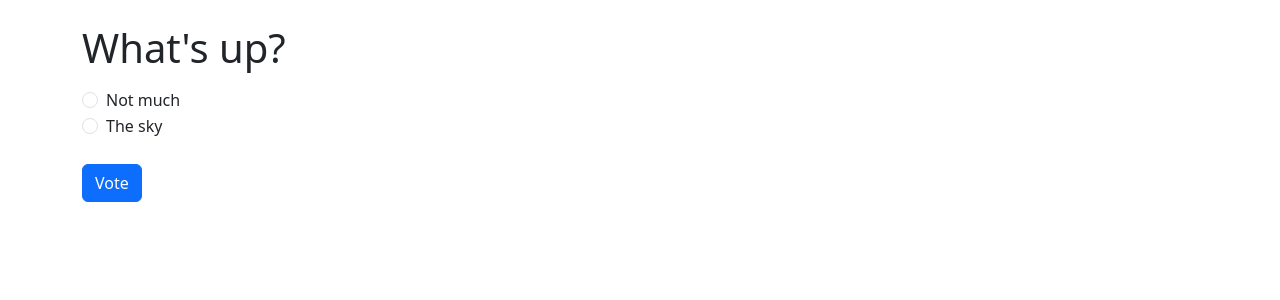
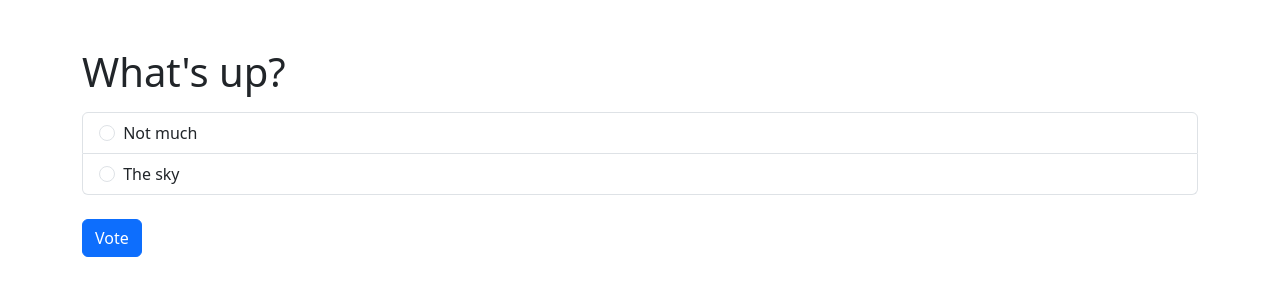
Before and after one commit to paoladiazzh/polls-tutorial, a Django app: page /polls/1/ in a window 1280 px wide. Shown: the part 56-356 px from the top of the page. Run offline with Django 4.2, Linux system fonts and the light colour scheme; data comes from the database, SQL or seed files in the repository; both versions use the stored data as it was after the commit.

Commit message:
Improve UI @ details.html

```diff
--- a/mysite/polls/templates/polls/detail.html
+++ b/mysite/polls/templates/polls/detail.html
@@ -2,19 +2,23 @@
 {% block title %}Vote Form{% endblock %}
 {% block results%}<a class="nav-link" href="{% url 'polls:results' question.id %}" class="navbar-item">Results</a>{% endblock %}
 {% block content %}
+    <br><br>
     <form action="{% url 'polls:vote' question.id %}" method="post">
         {% csrf_token %}
-        <fieldset>
-            <br>
-            <legend><h1>{{ question.question_text }}</h1></legend>
-            {% if error_message %}<p><strong>{{ error_message }}</strong></p>{% endif %}
-            {% for choice in question.choice_set.all %}
-                <div class="form-check">
-                    <input class="form-check-input" type="radio" name="choice" id="choice{{ forloop.counter }}" value="{{ choice.id }}">
-                    <label class="form-check-label" for="choice{{ forloop.counter }}">{{ choice.choice_text }}</label>
-                </div>
-            {% endfor %}
-        </fieldset><br>
+            <fieldset>
+                <legend><h1>{{ question.question_text }}</h1></legend>
+                {% if error_message %}<p><strong>{{ error_message }}</strong></p>{% endif %}
+                <br>
+                <ul class="list-group">
+                    {% for choice in question.choice_set.all %}
+                    <li class="list-group-item list-group-item-action">
+                        <input class="form-check-input me-1" type="radio" name="choice" id="choice{{ forloop.counter }}" value="{{ choice.id }}">
+                        <label class="form-check-label stretched-link" for="choice{{ forloop.counter }}">{{ choice.choice_text }}</label>
+                    </li>
+                    {% endfor %}
+                </ul>
+                <br>
+            </fieldset>
         <input type="submit" class="btn btn-primary" value="Vote">
     </form>
 {% endblock %}
```
Also changed, not shown: mysite/polls/templates/polls/results.html (+5 -2 lines), mysite/db.sqlite3.
